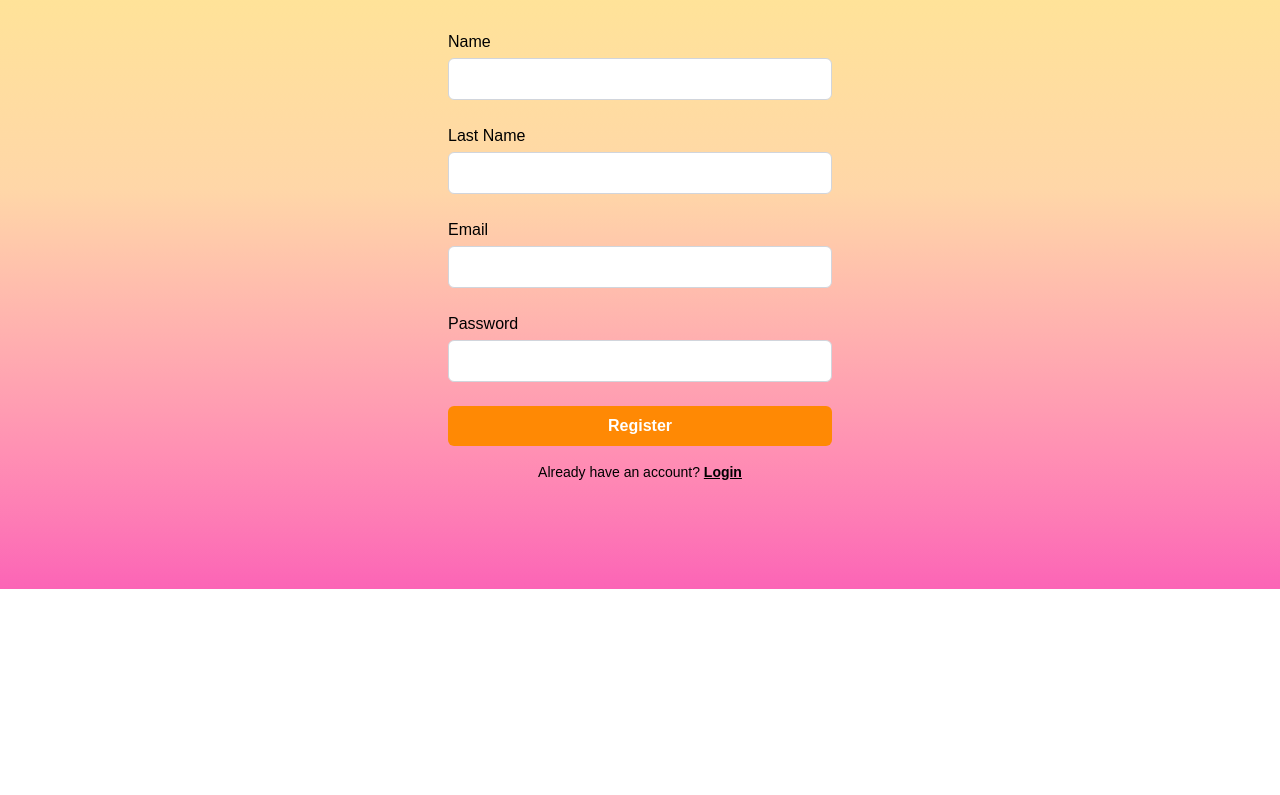
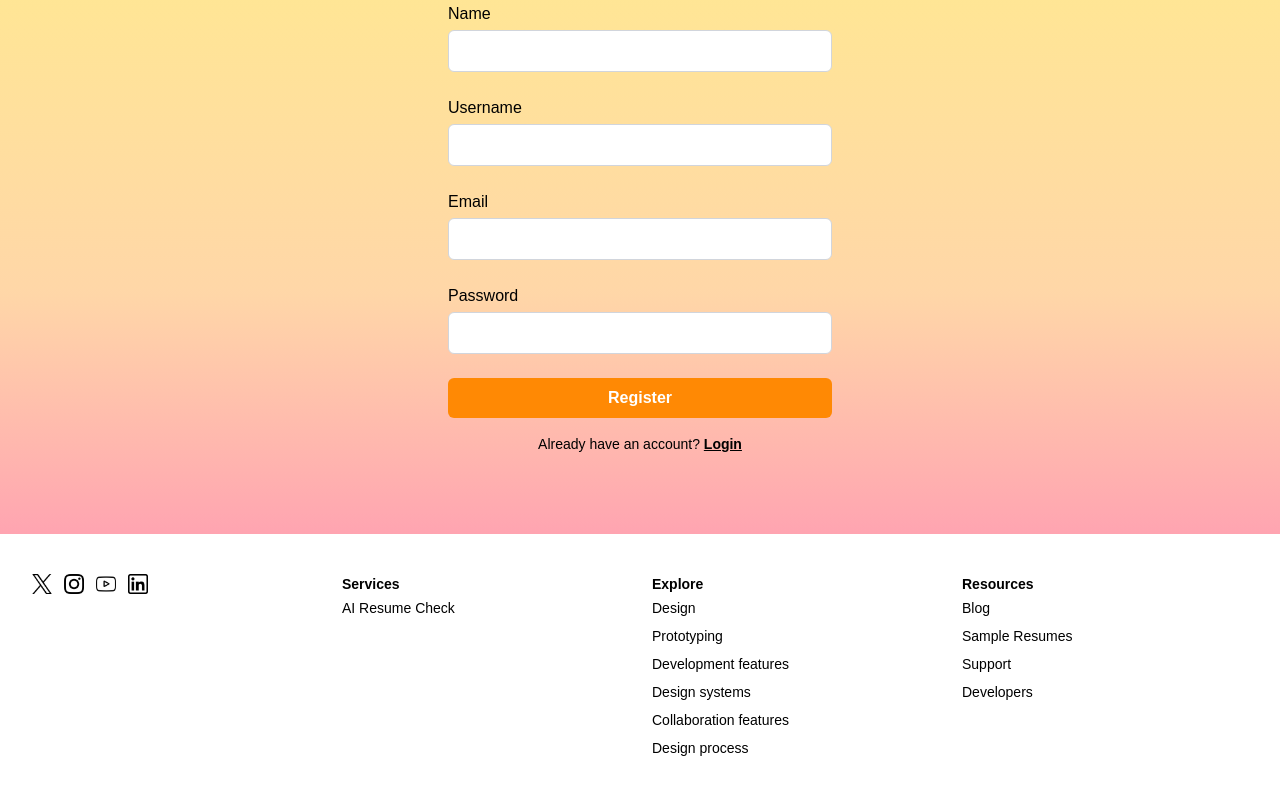
Before and after one commit to jp72764/CSCI4300, a Next.js app in the folder solar_site/: page /Signup in a window 1280 px wide. Shown: the part 211-1006 px from the top of the page. Before the commit the page ends 800 px from the top, so only its background shows below. Built offline with nearby package versions, Linux system fonts and the light colour scheme.

Commit message:
Adjusted Signup

```diff
--- a/solar_site/src/app/components/Signup.tsx
+++ b/solar_site/src/app/components/Signup.tsx
@@ -44,7 +44,7 @@ export default function Signup({ onAddUser }: { onAddUser: (user: any) => void }
             {["name", "username", "email", "password"].map((field) => (
               <div key={field} className="flex flex-col">
                 <label htmlFor={field} className="mb-1 font-medium text-black">
-                  {field === "username" ? "Last Name" : field.charAt(0).toUpperCase() + field.slice(1)}
+                  {field === "username" ? "Username" : field.charAt(0).toUpperCase() + field.slice(1)}
                 </label>
                 <input
                   name={field}
@@ -70,7 +70,7 @@ export default function Signup({ onAddUser }: { onAddUser: (user: any) => void }
         </div>
       </main>
 
-      {/* <footer className="bg-white px-8 py-10 grid grid-cols-1 md:grid-cols-4 gap-6 text-sm text-black">
+      {<footer className="bg-white px-8 py-10 grid grid-cols-1 md:grid-cols-4 gap-6 text-sm text-black">
         <div className="flex flex-col space-y-2">
           <div className="flex space-x-3">
             <img src="/icons/twitter.png" alt="X" className="h-5 w-5" />
@@ -99,7 +99,7 @@ export default function Signup({ onAddUser }: { onAddUser: (user: any) => void }
           <span>Support</span>
           <span>Developers</span>
         </div>
-      </footer> */}
+      </footer>}
     </div>
   );
 }
```
